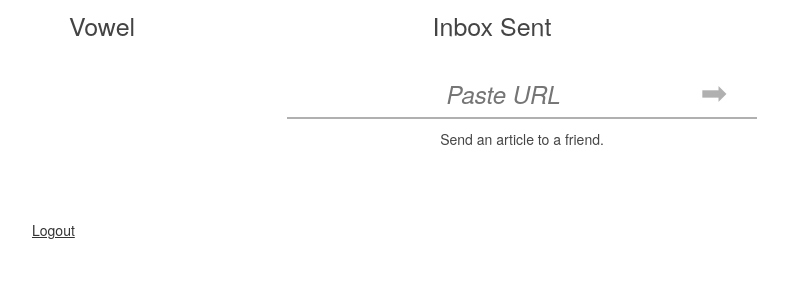
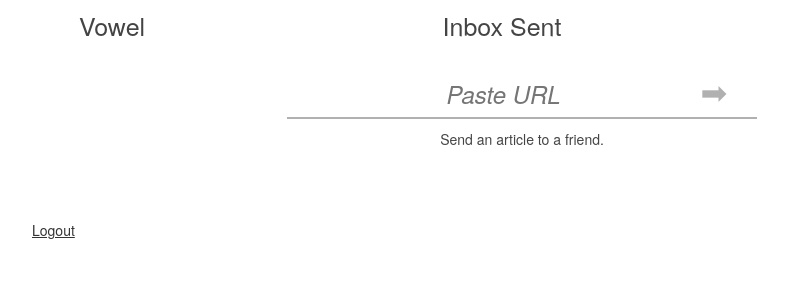
Before and after one commit to nickhs/vowel, a Flask app: template templates/home.html in a window 1280 px wide. Shown: the top 300 px of the page, without its empty margins (128-916 px from the left). Run offline with Flask 2, Linux system fonts and the light colour scheme; the template is opened without the code that fills it: values that come from a table or form of the project are taken from there, others are empty; parts of the project's set-up code (start-up, migrations or seed data) failed here and were passed over; some libraries are stand-ins or nearby versions.

Commit message:
Align grids better on homepage

```diff
--- a/templates/home.html
+++ b/templates/home.html
@@ -10,7 +10,7 @@
 
 {% from "_form_helpers.html" import render_field %}
 {% block main %}
-    <div class="row header">
+    <div class="row sixteen columns header">
         <div class="two columns logo text-center">Vowel</div>
 
         <div class="eleven columns text-center top-links">
@@ -36,7 +36,7 @@
         </div>
     </div>
 
-    <div class="row list-links">
+    <div class="row sixteen columns list-links">
         {% for share in shares %}
         <div class="article">
             <a href="/article/{{ share.article.id }}"><h1>{{ share.article.title }}</h1></a>
```
